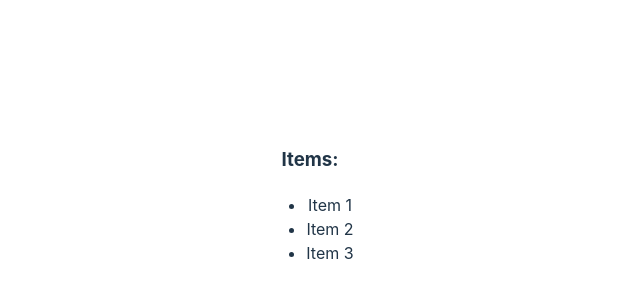
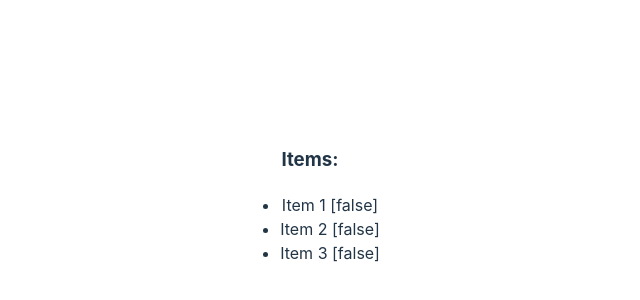
Before and after one commit to TerrorSquad/large-scale-vue-and-vite-app, a Vue app: page / in a window 1280 px wide. Shown: the part 196-496 px from the top of the page, without its empty margins (330-970 px from the left). Built offline with nearby package versions, Linux system fonts and the light colour scheme.

Commit message:
Refactor items to use reactive, add item selection feature
- Refactored items array to be reactive
- Added onSelectItem function to toggle item selection
- Updated ItemsList component to emit selectItem event on click

```diff
--- a/src/App.vue
+++ b/src/App.vue
@@ -2,9 +2,10 @@
         setup>
 import ItemsListComponent from "./components/items/ItemsList.component.vue";
 import {ItemInterface} from "./models/items/Item.interface.ts";
+import {reactive} from "vue";
 
 
-const items: ItemInterface[] = [
+const items = reactive([
   {
     id: 1,
     name: 'Item 1',
@@ -18,11 +19,23 @@ const items: ItemInterface[] = [
     name: 'Item 3',
     selected: false
   }
-];
+]);
+
+const onSelectItem = (id: number) => {
+  const item = items.find(item => item.id === id);
+  if (!item) {
+    console.warn(`onSelectItem: item with id ${id} not found`);
+    return;
+  }
+
+  item.selected = !item.selected;
+  console.log(`onSelectItem: item with id ${id} is now ${item.selected ? 'selected' : 'unselected'}`);
+}
 </script>
 
 <template>
   <div class="home">
-    <ItemsListComponent :items="items"/>
+    <ItemsListComponent :items="items"
+                        @select-item="onSelectItem"/>
   </div>
 </template>
--- a/src/components/items/ItemsList.component.vue
+++ b/src/components/items/ItemsList.component.vue
@@ -1,8 +1,17 @@
 <script lang="ts"
         setup>
-import {ItemInterface} from "../../models/items/Item.interface.ts";
+import type {ItemInterface} from "../../models/items/Item.interface.ts";
 // expose a property called items with a default value of a blank array
 defineProps<{ items: ItemInterface[] }>()
+
+const emit = defineEmits<{
+  (e: 'selectItem', id: number): any
+}>()
+
+const handleClick = (item: ItemInterface) => {
+  emit('selectItem', item.id)
+}
+
 </script>
 
 <template>
@@ -10,8 +19,9 @@ defineProps<{ items: ItemInterface[] }>()
     <h3>Items:</h3>
     <ul>
       <li v-for="(item, index) in items"
-          :key="item.id">
-        {{ item.name }}
+          :key="item.id"
+          @click="handleClick(item)">
+        {{ item.name }} [{{ item.selected }}]
       </li>
     </ul>
   </div>
```
